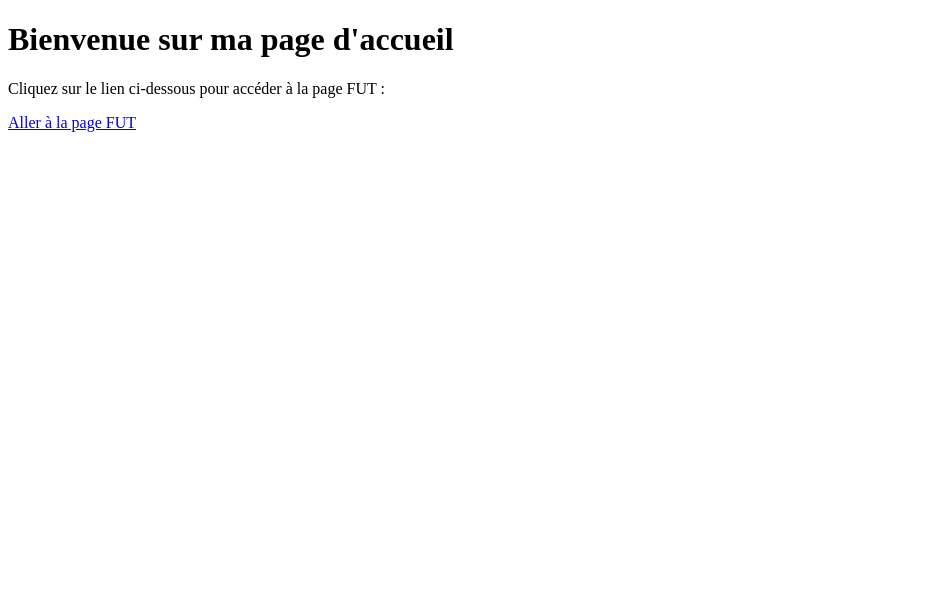
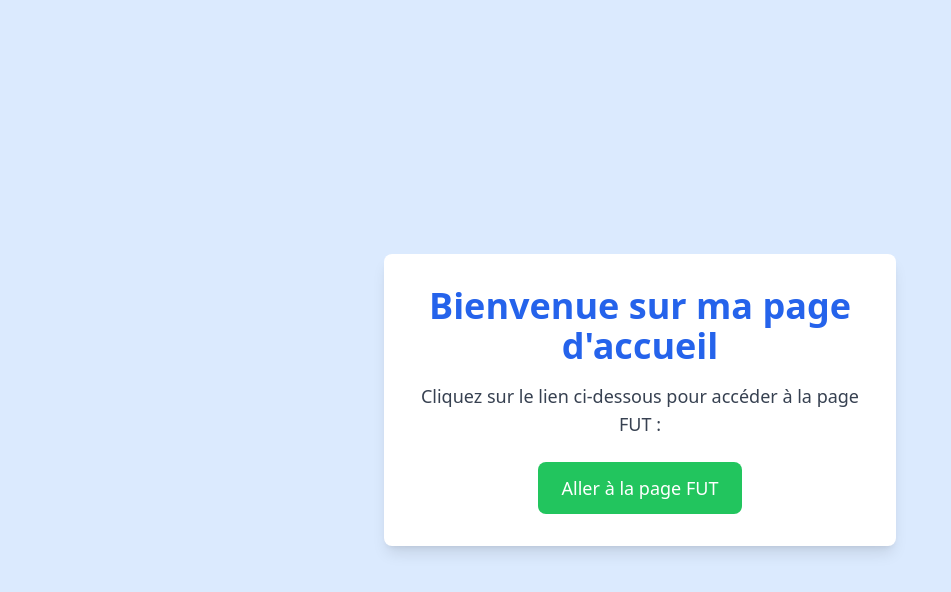
Before and after one commit to Youcode-Classe-E-2024-2025/tawba_zehaf_fut, a plain HTML site: page indice.html in a window 1280 px wide. Shown: the whole page, without its empty margins (0-951 px from the left). Drawn offline with nearby package versions, Linux system fonts and the light colour scheme.

Commit message:
fixer pour deployer

```diff
--- a/indice.html
+++ b/indice.html
@@ -1,13 +1,28 @@
 <!DOCTYPE html>
 <html lang="fr">
+
 <head>
     <meta charset="UTF-8">
     <meta name="viewport" content="width=device-width, initial-scale=1.0">
     <title>Page d'accueil</title>
+
+    <!-- Inclure Tailwind CSS via CDN -->
+    <script src="https://cdn.tailwindcss.com"></script>
+
 </head>
-<body>
-    <h1>Bienvenue sur ma page d'accueil</h1>
-    <p>Cliquez sur le lien ci-dessous pour accéder à la page FUT :</p>
-    <a href="public/index.html">Aller à la page FUT</a>
+
+<body class="bg-white text-gray-900 font-sans">
+
+    <div class="min-h-screen flex items-center justify-center bg-blue-100 p-6">
+        <div class="max-w-lg w-full bg-white rounded-lg shadow-lg p-8">
+            <h1 class="text-4xl font-semibold text-center text-blue-600 mb-4">Bienvenue sur ma page d'accueil</h1>
+            <p class="text-lg text-gray-700 text-center mb-6">Cliquez sur le lien ci-dessous pour accéder à la page FUT :</p>
+            <div class="flex justify-center">
+                <a href="public/index.html" class="inline-block px-6 py-3 text-white bg-green-500 hover:bg-green-600 rounded-lg text-lg transition duration-200">Aller à la page FUT</a>
+            </div>
+        </div>
+    </div>
+
 </body>
+
 </html>
```
